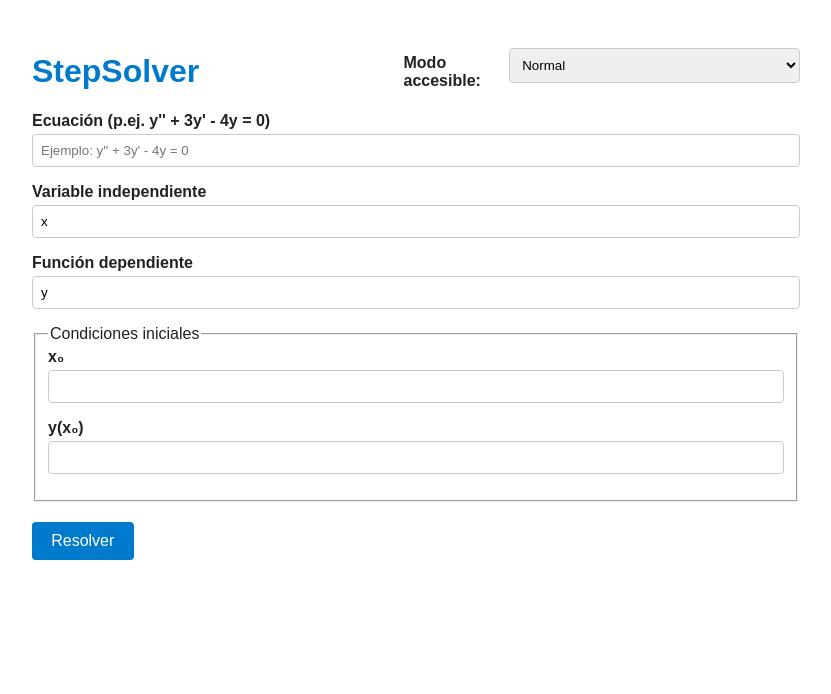
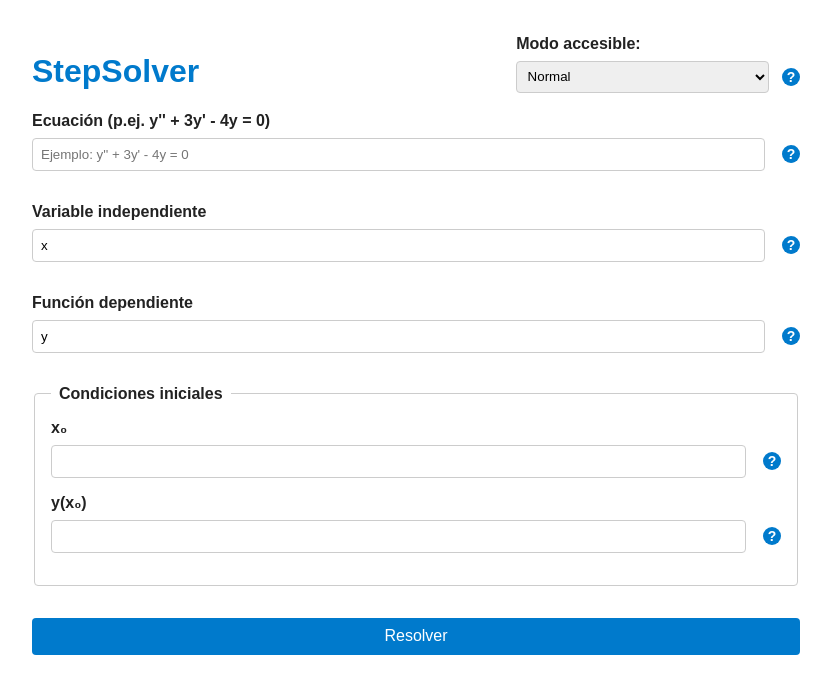
Before and after one commit to breynner31/StepSolver, a React (Create React App) app in the folder frontend/: page / in a window 1280 px wide. Shown: the top 694 px of the page, without its empty margins (224-1055 px from the left). Built offline with nearby package versions, Linux system fonts and the light colour scheme.

Commit message:
Added tooltips to improve accessibility and help users understand each input and available option. Also fixed the bug that prevented the program from loading data; now it works correctly with Wi-Fi internet.

```diff
--- a/frontend/src/App.css
+++ b/frontend/src/App.css
@@ -33,11 +33,11 @@
   background-color: var(--color-primary);
   color: #fff;
   border: none;
-  margin-top: 20px;
   padding: 0.6rem 1.2rem;
   font-size: 1rem;
   cursor: pointer;
   border-radius: 4px;
+  width: 100%;
 }
 
 button:hover {
@@ -48,19 +48,112 @@
   outline: 3px solid var(--color-focus);
 }
 
-input, select {
+.solver-form {
+  display: flex;
+  flex-direction: column;
+  gap: 1rem;
   width: 100%;
+}
+
+/* Etiquetas */
+label {
+  font-weight: bold;
+  display: block;
+  margin-bottom: 0.5rem;
+}
+
+/* Wrapper input + tooltip en fila */
+.input-tooltip-wrapper {
+  display: flex;
+  flex-direction: column;
+  width: 100%;
+  margin-bottom: 1rem;
+}
+
+.input-tooltip-wrapper .input-tooltip-wrapper {
+  flex-direction: row;
+  align-items: center;
+  margin-bottom: 0;
+  gap: 0.75rem;
+}
+
+input,
+select {
+  flex-grow: 1;
   padding: 0.5rem;
-  margin-top: 0.25rem;
-  margin-bottom: 1rem;
   border: 1px solid var(--color-border);
   border-radius: 4px;
+  width: 100%;
 }
 
-label {
-  font-weight: bold;
+/* Contenedor para el icono y tooltip */
+.tooltip-container {
+  position: relative;
+  display: inline-flex;
+  align-items: center;
+  cursor: default;
+  flex-shrink: 0;
+  margin-left: 5px;
 }
 
+.question-icon {
+  color: var(--color-bg);
+  display: inline-block;
+  width: 18px;
+  height: 18px;
+  line-height: 18px;
+  border-radius: 50%;
+  background-color: var(--color-primary);
+  color: white;
+  text-align: center;
+  font-weight: bold;
+  font-size: 14px;
+  user-select: none;
+  transition: background-color 0.3s, color 0.3s;
+}
+
+.tooltip-text {
+  visibility: hidden;
+  opacity: 0;
+  pointer-events: none;
+  transition: opacity 0.3s;
+  width: 180px;
+  background-color: var(--color-bg);
+  color: var(--color-primary);
+  text-align: center;
+  border-radius: 6px;
+  padding: 8px;
+  position: absolute;
+  z-index: 1;
+  top: 50%;
+  left: 110%;
+  transform: translateY(-50%);
+  font-size: 12px;
+  line-height: 1.2;
+  border: 1px solid var(--color-primary);
+  box-shadow: 0 2px 6px rgba(0, 0, 0, 0.15);
+  user-select: none;
+}
+
+.tooltip-container:hover .tooltip-text {
+  visibility: visible;
+  opacity: 1;
+  pointer-events: auto;
+}
+
+fieldset {
+  border: 1px solid var(--color-border);
+  border-radius: 4px;
+  padding: 1rem;
+  margin-bottom: 1rem;
+}
+
+legend {
+  font-weight: bold;
+  padding: 0 0.5rem;
+}
+
+/* Paso individual */
 .step {
   border-left: 4px solid var(--color-primary);
   margin: 1rem 0;
@@ -83,7 +176,34 @@
   word-break: break-word;
 }
 
-/* Daltonismo - Alto contraste (Protanopía / Deuteranopía) */
+/* Temas */
+.theme-selector-container {
+  display: flex;
+  flex-direction: column;
+  align-items: flex-start;
+  margin-bottom: 1rem;
+}
+
+.theme-label {
+  font-weight: bold;
+  margin-bottom: 0.25rem;
+}
+
+.theme-select-wrapper {
+  display: flex;
+  align-items: center;
+  gap: 0.5rem;
+  margin-top: 0.25rem;
+}
+
+.theme-select {
+  flex-grow: 1;
+  min-width: 0;
+  padding: 0.4rem;
+  border-radius: 4px;
+  border: 1px solid var(--color-border);
+}
+
 .theme-yellow-on-black {
   --color-bg: #000000;
   --color-text: #ffff00;
@@ -93,7 +213,6 @@
   --color-focus: #ff00ff;
 }
 
-/* Daltonismo - Azul oscuro sobre blanco */
 .theme-blue-on-white {
   --color-bg: #ffffff;
   --color-text: #003366;
@@ -103,7 +222,6 @@
   --color-focus: #ff6600;
 }
 
-/* Daltonismo - Rosa sobre gris oscuro */
 .theme-pink-on-gray {
   --color-bg: #1e1e1e;
   --color-text: #ffc0cb;
@@ -113,7 +231,6 @@
   --color-focus: #00ffff;
 }
 
-/* Daltonismo - Verde claro sobre negro */
 .theme-green-on-black {
   --color-bg: #000000;
   --color-text: #98fb98;
--- a/frontend/src/App.js
+++ b/frontend/src/App.js
@@ -2,6 +2,7 @@
 import SolverForm from './components/SolverForm';
 import StepsDisplay from './components/StepsDisplay';
 import AudioPlayer from './components/AudioPlayer';
+import Tooltip from './components/Tooltip';
 import './App.css';
 
 export default function App() {
@@ -10,7 +11,7 @@
   const [theme, setTheme] = useState('');
 
   useEffect(() => {
-    document.body.className = ''; // Limpia cualquier clase previa
+    document.body.className = '';
     if (theme) {
       document.body.classList.add(theme);
     }
@@ -43,12 +44,14 @@
     <main className="container">
       <div className="top-bar" style={{ display: 'flex', justifyContent: 'space-between', alignItems: 'center' }}>
         <h1>StepSolver</h1>
-        <div style={{ display: 'flex', gap: '1rem', alignItems: 'center' }}>
-          <label htmlFor="theme-select" style={{ fontWeight: 'bold' }}>Modo accesible:</label>
+        <div className="theme-selector-container">
+          <label htmlFor="theme-select" className="theme-label">Modo accesible:</label>
+          <div className="theme-select-wrapper">
             <select
               id="theme-select"
               onChange={(e) => setTheme(e.target.value)}
               value={theme}
+              className="theme-select"
             >
               <option value="">Normal</option>
               <option value="theme-yellow-on-black">Amarillo sobre negro (Alto contraste)</option>
@@ -56,6 +59,10 @@
               <option value="theme-pink-on-gray">Rosa sobre gris oscuro</option>
               <option value="theme-green-on-black">Verde sobre negro</option>
             </select>
+
+            <Tooltip text="Selecciona un modo de contraste para mejorar la accesibilidad visual." label="Información sobre el modo accesible" />
+
+          </div>
         </div>
       </div>
 
--- a/frontend/src/components/SolverForm.js
+++ b/frontend/src/components/SolverForm.js
@@ -1,4 +1,5 @@
 import React, { useState, useEffect } from 'react';
+import Tooltip from './Tooltip'; // Asegúrate que la ruta es correcta
 
 // Limpia y normaliza la ecuación
 function sanitizeEquation(equation) {
@@ -73,6 +74,9 @@
         initialValues[`d${i}y0`] = '';
       }
       setConditionValues(initialValues);
+    } else {
+      setOrder(0);
+      setConditionValues({});
     }
   }, [equation]);
 
@@ -104,7 +108,7 @@
     const payload = {
       equations: [parsedEquation],
       variables: [varX, varY],
-      initial_conditions: initial_conditions,
+      initial_conditions,
     };
 
     onSolve(payload);
@@ -114,14 +118,20 @@
     const conditions = [];
 
     conditions.push(
-      <div key="y0">
+      <div className="input-tooltip-wrapper" key="y0">
         <label htmlFor="y0">{varY}({x0 || 'x₀'})</label>
+        <div className="input-tooltip-wrapper">
           <input
             id="y0"
             type="number"
             value={y0}
             onChange={(e) => setY0(e.target.value)}
           />
+          <div className="tooltip-container">
+            <span className="question-icon">?</span>
+            <span className="tooltip-text">{`Valor inicial de ${varY} en ${x0 || 'x₀'}`}</span>
+          </div>
+        </div>
       </div>
     );
 
@@ -131,8 +141,9 @@
         : `${varY}${'\''.repeat(i)}(${x0 || 'x₀'})`;
 
       conditions.push(
-        <div key={`d${i}y0`}>
+        <div className="input-tooltip-wrapper" key={`d${i}y0`}>
           <label htmlFor={`d${i}y0`}>{derivativeLabel}</label>
+          <div className="input-tooltip-wrapper">
             <input
               id={`d${i}y0`}
               name={`d${i}y0`}
@@ -140,6 +151,11 @@
               value={conditionValues[`d${i}y0`] || ''}
               onChange={(e) => handleConditionChange(`d${i}y0`, e.target.value)}
             />
+            <div className="tooltip-container">
+              <span className="question-icon">?</span>
+              <span className="tooltip-text">{`Valor inicial de la derivada ${derivativeLabel}`}</span>
+            </div>
+          </div>
         </div>
       );
     }
@@ -148,9 +164,10 @@
   };
 
   return (
-    <form onSubmit={handleSubmit} aria-labelledby="solve-form">
-      <div>
+    <form onSubmit={handleSubmit} aria-labelledby="solve-form" className="solver-form">
+      <div className="input-tooltip-wrapper">
         <label htmlFor="equation">Ecuación (p.ej. y'' + 3y' - 4y = 0)</label>
+        <div className="input-tooltip-wrapper">
           <input
             id="equation"
             type="text"
@@ -159,10 +176,16 @@
             required
             placeholder="Ejemplo: y'' + 3y' - 4y = 0"
           />
+          <div className="tooltip-container">
+            <span className="question-icon">?</span>
+            <span className="tooltip-text">Escribe la ecuación diferencial aquí</span>
+          </div>
+        </div>
       </div>
 
-      <div>
+      <div className="input-tooltip-wrapper">
         <label htmlFor="varX">Variable independiente</label>
+        <div className="input-tooltip-wrapper">
           <input
             id="varX"
             type="text"
@@ -170,10 +193,16 @@
             onChange={(e) => setVarX(e.target.value)}
             required
           />
+          <div className="tooltip-container">
+            <span className="question-icon">?</span>
+            <span className="tooltip-text">Variable independiente, típicamente 'x'</span>
+          </div>
+        </div>
       </div>
 
-      <div>
+      <div className="input-tooltip-wrapper">
         <label htmlFor="varY">Función dependiente</label>
+        <div className="input-tooltip-wrapper">
           <input
             id="varY"
             type="text"
@@ -181,19 +210,30 @@
             onChange={(e) => setVarY(e.target.value)}
             required
           />
+          <div className="tooltip-container">
+            <span className="question-icon">?</span>
+            <span className="tooltip-text">Función dependiente, típicamente 'y'</span>
+          </div>
+        </div>
       </div>
 
       <fieldset>
         <legend>Condiciones iniciales {order > 0 ? `(Ecuación de orden ${order})` : ''}</legend>
 
-        <div>
+        <div className="input-tooltip-wrapper">
           <label htmlFor="x0">x₀</label>
+          <div className="input-tooltip-wrapper">
             <input
               id="x0"
               type="number"
               value={x0}
               onChange={(e) => setX0(e.target.value)}
             />
+            <div className="tooltip-container">
+              <span className="question-icon">?</span>
+              <span className="tooltip-text">Punto inicial para la variable independiente</span>
+            </div>
+          </div>
         </div>
 
         {renderInitialConditions()}
--- /dev/null
+++ b/frontend/src/components/Tooltip.js
@@ -0,0 +1,10 @@
+import React from 'react';
+
+export default function Tooltip({ text, label = "Información" }) {
+  return (
+    <div className="tooltip-container" aria-label={label} style={{ position: 'relative', display: 'inline-block' }}>
+      <span className="question-icon">?</span>
+      <div className="tooltip-text">{text}</div>
+    </div>
+  );
+}
```
Also changed, not shown: 2 other files (tests, documents, lock files or other folders). Lines whose indentation alone changed are shown as unchanged.
